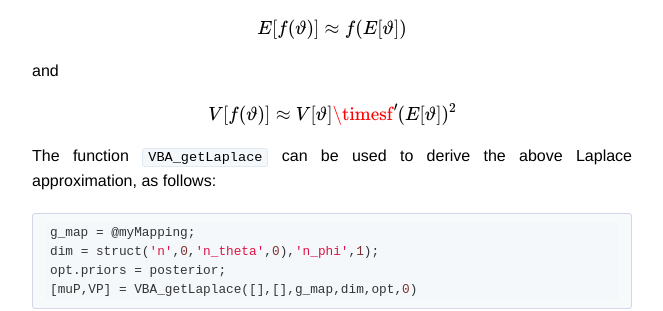
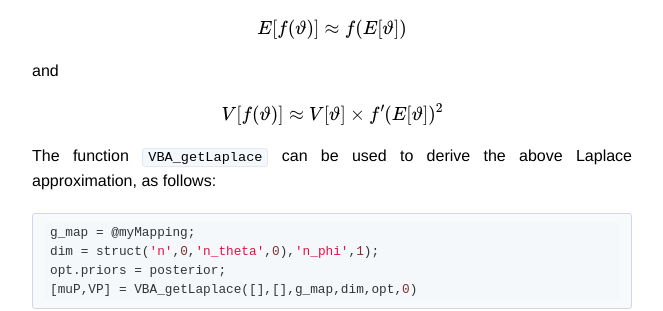
Before and after one commit to MBB-team/VBA-toolbox, a Jekyll site: the page built from _wiki/param-transform.md, in a window 1280 px wide and 900 px high, scrolled down 3358 px. Shown: the part 157-468 px from the top of the window, without its empty margins (308-971 px from the left). Built offline with Jekyll 4.4.1, drawn with Linux system fonts in a browser that asks for light colours; nearby versions of some CDN libraries; formulas are drawn with MathJax 3.

Commit message:
Update param-transform.md

```diff
--- a/_wiki/param-transform.md
+++ b/_wiki/param-transform.md
@@ -75,7 +75,7 @@ $$ E[f(\vartheta)] \approx f(E[\vartheta]) $$
 
 and
 
-$$ V[f(\vartheta)] \approx V[\vartheta]\timesf'(E[\vartheta])^2 $$
+$$ V[f(\vartheta)] \approx V[\vartheta]\times f'(E[\vartheta])^2 $$
 
 The function `VBA_getLaplace` can be used to derive the above Laplace approximation, as follows:
 
```
